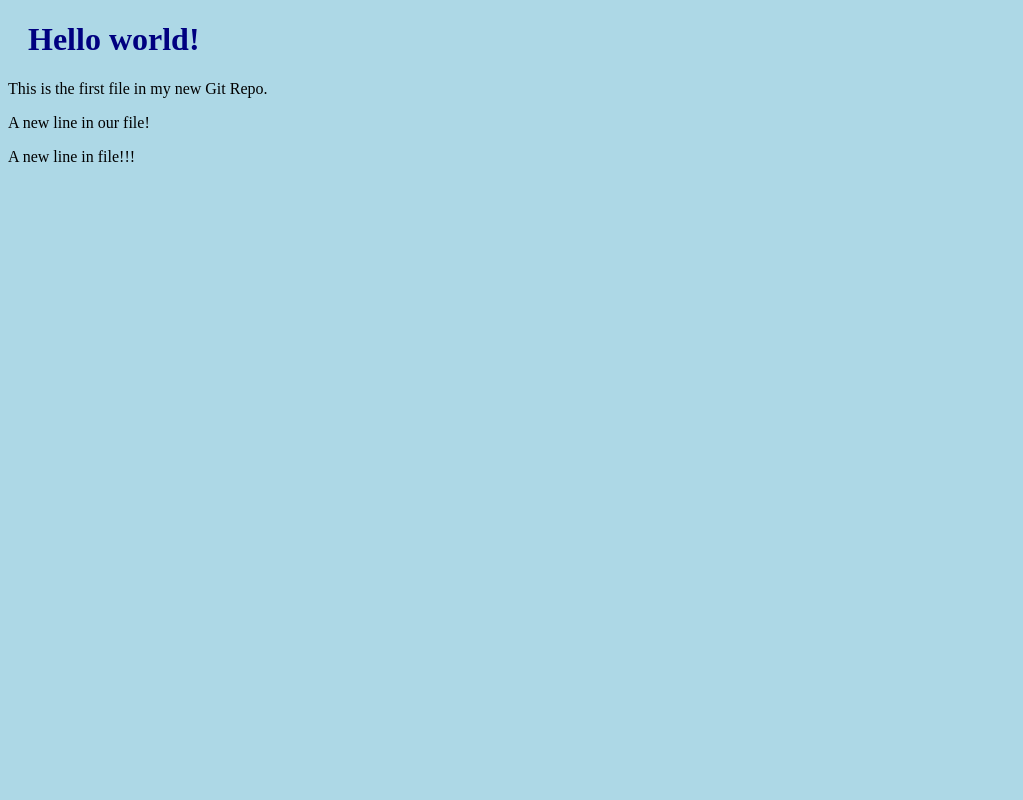
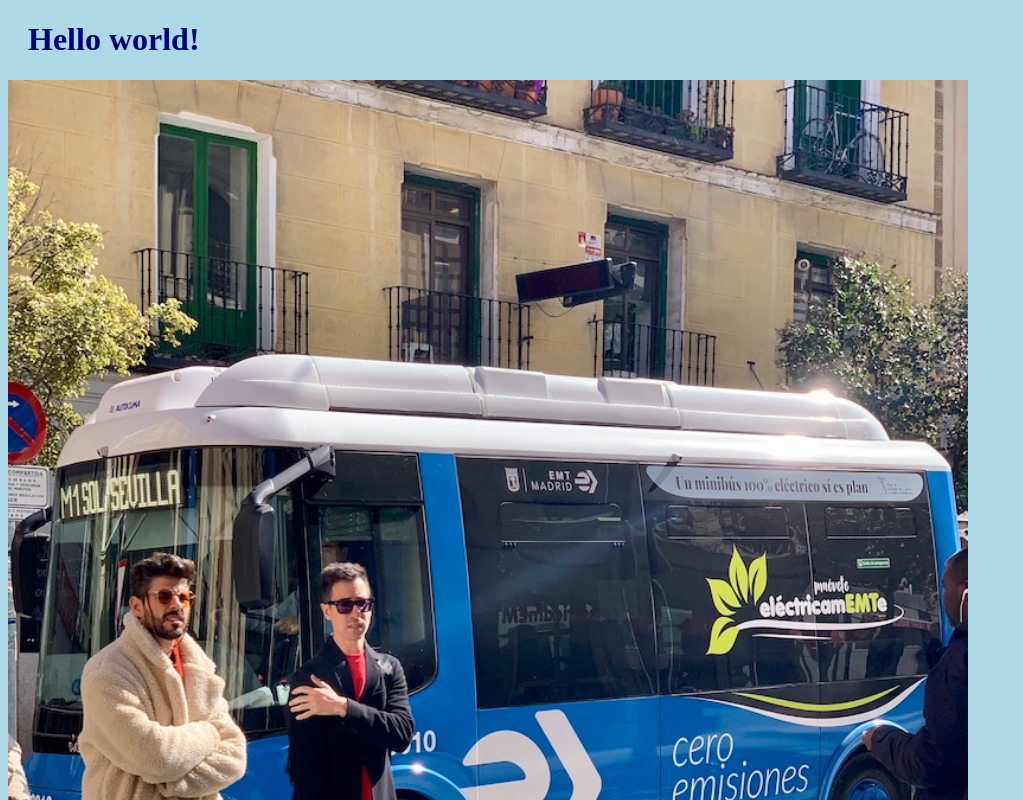
Before and after one commit to satyam-pivotchain/hello-world, a plain HTML site: page index.html in a window 1280 px wide. Shown: the top 800 px of the page, without its empty margins (0-1023 px from the left). Drawn offline with Linux system fonts and the light colour scheme.

Commit message:
Added image to hello world

```diff
--- a/index.html
+++ b/index.html
@@ -7,9 +7,10 @@
 <body>
 
 <h1>Hello world!</h1>
+<div><img src="img_hello_world.jpg" alt="Hello World from Space"
+style="width:100%;max-width:960px"></div>
 <p>This is the first file in my new Git Repo.</p>
 <p>A new line in our file!</p>
-<p>A new line in file!!!</p>
 
 </body>
 </html>
```
Also changed, not shown: img_hello_world.jpg (added).
